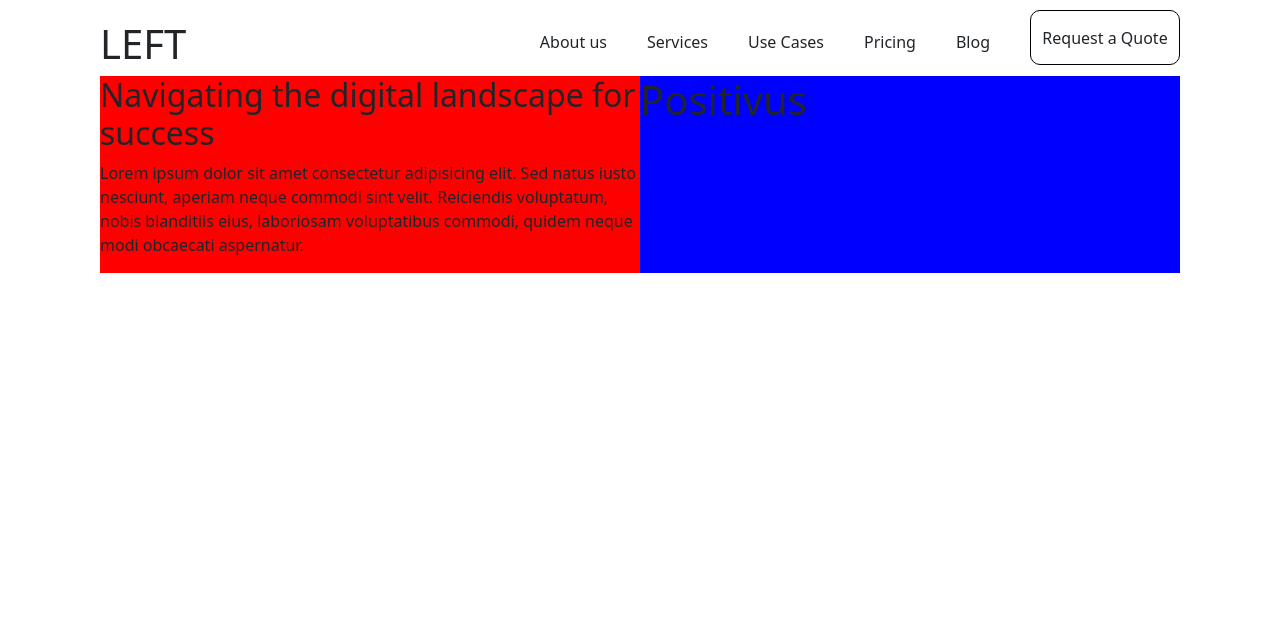
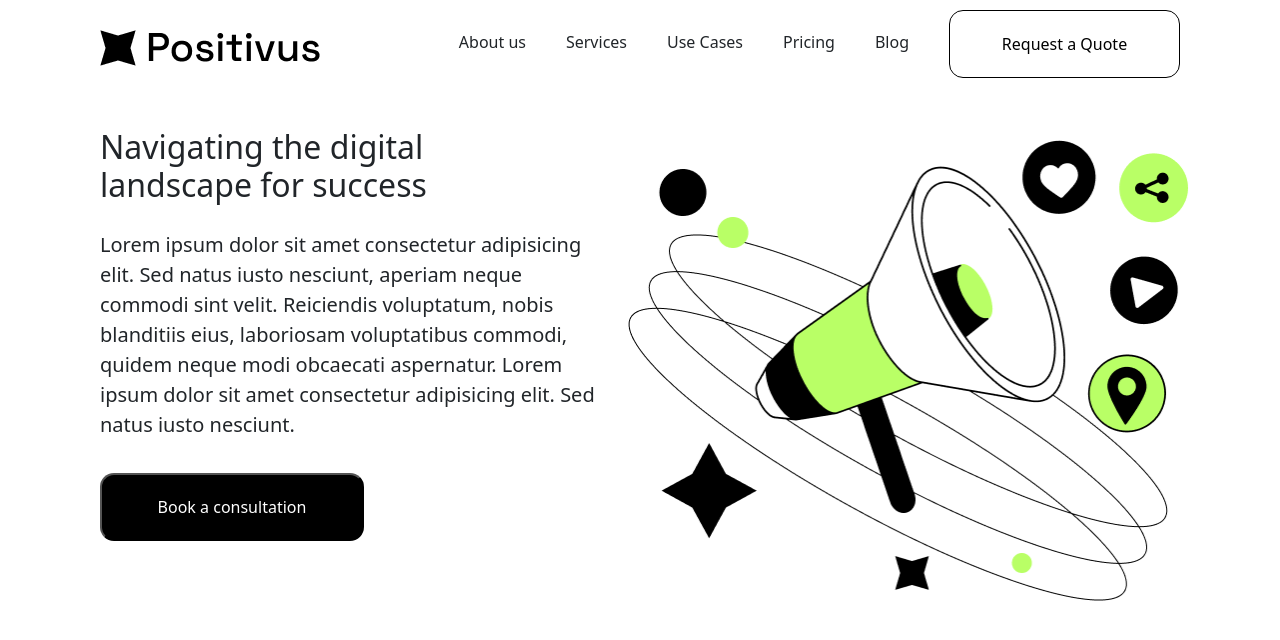
Before and after one commit to youone04/project-gunawan, a React (Vite) app: page /positivius in a window 1280 px wide. Shown: the top 640 px of the page. Built offline with nearby package versions, Linux system fonts and the light colour scheme.

Commit message:
modif banner and header

```diff
--- a/src/ComponentPositivus/Banner.jsx
+++ b/src/ComponentPositivus/Banner.jsx
@@ -1,16 +1,20 @@
 import '@/ComponentPositivus/assets/banner.css';
+import ilustrastion from '@/ComponentPositivus/assets/images/Illustration.png';
 export default function Banner() {
     return (
-        <div className='d-flex'>
-            <div className='flex-1' style={{background:'red'}}>
-                <h2>Navigating the digital landscape for success</h2>
-                <p>Lorem ipsum dolor sit amet consectetur adipisicing elit. Sed natus iusto nesciunt,
-                    aperiam neque commodi sint velit. Reiciendis voluptatum, nobis blanditiis
-                    eius, laboriosam voluptatibus commodi, quidem neque modi obcaecati aspernatur.</p>
+        <div className='d-flex' style={{ marginTop: 50 }}>
+            <div className='flex-1'>
+                <div className='desc-positivus'>
+                    <h2>Navigating the digital landscape for success</h2>
+                    <p>Lorem ipsum dolor sit amet consectetur adipisicing elit. Sed natus iusto nesciunt,
+                        aperiam neque commodi sint velit. Reiciendis voluptatum, nobis blanditiis
+                        eius, laboriosam voluptatibus commodi, quidem neque modi obcaecati aspernatur.
+                        Lorem ipsum dolor sit amet consectetur adipisicing elit. Sed natus iusto nesciunt.</p>
+                    <button className='btn-positivus'>Book a consultation</button>
+                </div>
             </div>
-            <div className='flex-1' style={{background:'blue'}}>
-                <h1>Positivus</h1>
-
+            <div className='flex-1'>
+                <img src={ilustrastion} alt="ilustrastion" height={515} width={600.46} />
             </div>
         </div>
     )
--- a/src/ComponentPositivus/Header.jsx
+++ b/src/ComponentPositivus/Header.jsx
@@ -1,11 +1,15 @@
 import '@/ComponentPositivus/assets/index.css';
 import '@/ComponentPositivus/assets/header.css';
+import logoPositivius from '@/ComponentPositivus/assets/images/logo-positivius.png';
+
 
 export default function Header() {
     return (
         <div className='justifiy-content-center align-items-center d-flex'>
                 <div className='row-mod' style={{ width: '100%', gap: 40 }}>
-                    <h1 className='flex-1' style={{ paddingTop: 10, marginTop: 10 }}>LEFT</h1>
+                    <h1 className='flex-1' style={{ paddingTop: 10, marginTop: 10 }}>
+                        <img src={logoPositivius} alt='logo' />
+                    </h1>
                     <div className='flex-3'>
                         <ul className='horizontal-li' style={{ paddingTop: 20, marginTop: 10 }}>
                             <li>About us</li>
@@ -15,15 +19,16 @@
                             <li>Blog</li>
                         </ul>
                     </div>
-                    <div
+                    <button
                     className='justifiy-content-center align-items-center d-flex'
                     style={{
                         marginTop: 10,
-                        height: 55,
-                        width: 150,
+                        height: 68,
+                        width: 231,
                         border: '1px solid black',
-                        borderRadius: 10
-                    }}>Request a Quote</div>
+                        borderRadius: 14,
+                        backgroundColor: 'white',
+                    }}>Request a Quote</button>
 
 
                 </div>
--- a/src/ComponentPositivus/assets/banner.css
+++ b/src/ComponentPositivus/assets/banner.css
@@ -0,0 +1,24 @@
+.desc-positivus{
+    width: 501px;
+    height: auto;
+    display: flex;
+    flex-direction: column;
+    gap: 17px;
+
+}
+
+.desc-positivus h2{
+    width: 458px;
+}
+
+.desc-positivus p{
+    font-size: 20px;
+    width: 498px;
+}
+.btn-positivus{
+    background-color: var(--black-color);
+    color: var(--white-color);
+    width: 264px;
+    height: 68px;
+    border-radius: 14px;
+}
--- a/src/ComponentPositivus/assets/index.css
+++ b/src/ComponentPositivus/assets/index.css
@@ -1,3 +1,10 @@
+:root {
+    --primary-color: #3498db;
+    --green-color: #B9FF66;
+    --white-color: #FFFFFF;
+    --black-color: #000000;
+    --border-color: #95a5a6;
+}
 .container-mod {
     width: 100%;
     margin-right: auto;
```
Also changed, not shown: src/ComponentPositivus/assets/images/Illustration.png (renamed from src/ComponentPositivus/assets/img/Illustration.png), src/ComponentPositivus/assets/images/logo-positivius.png (renamed from src/ComponentPositivus/assets/img/Property 1=Default.png).
